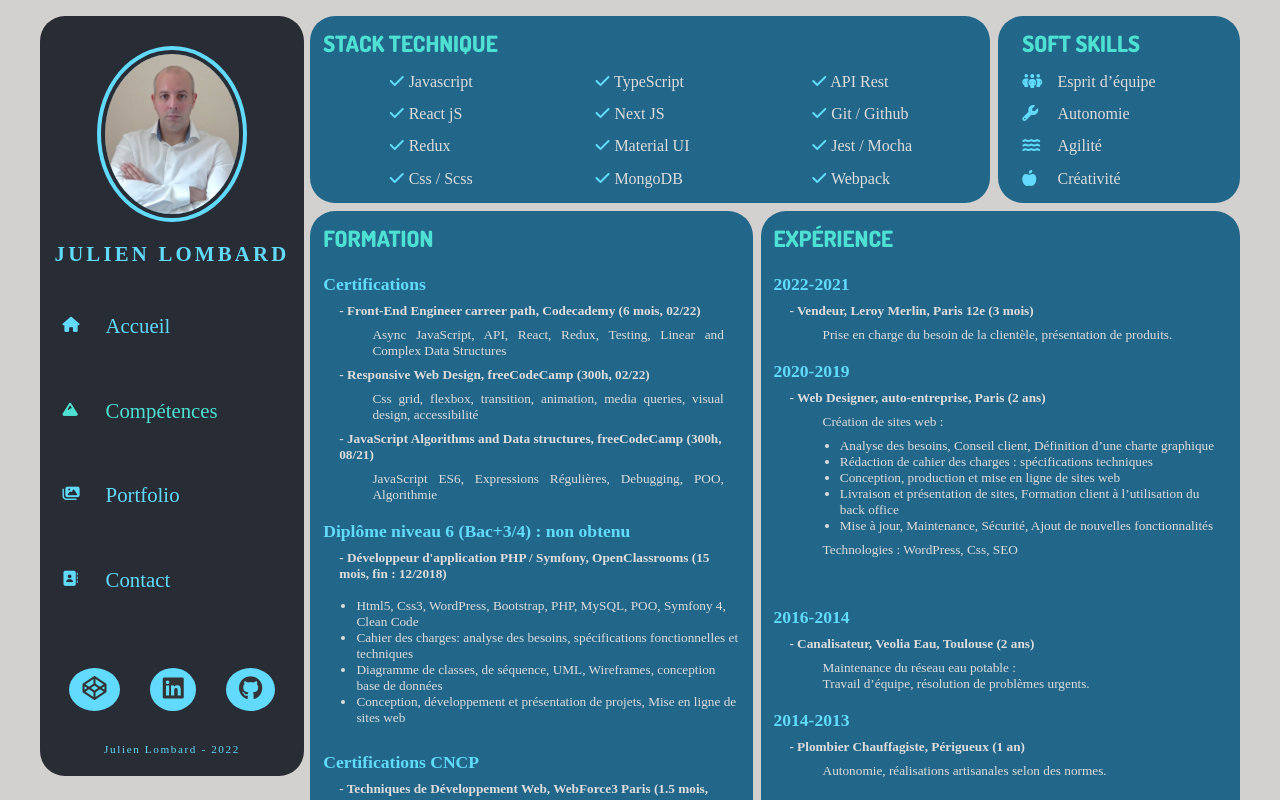
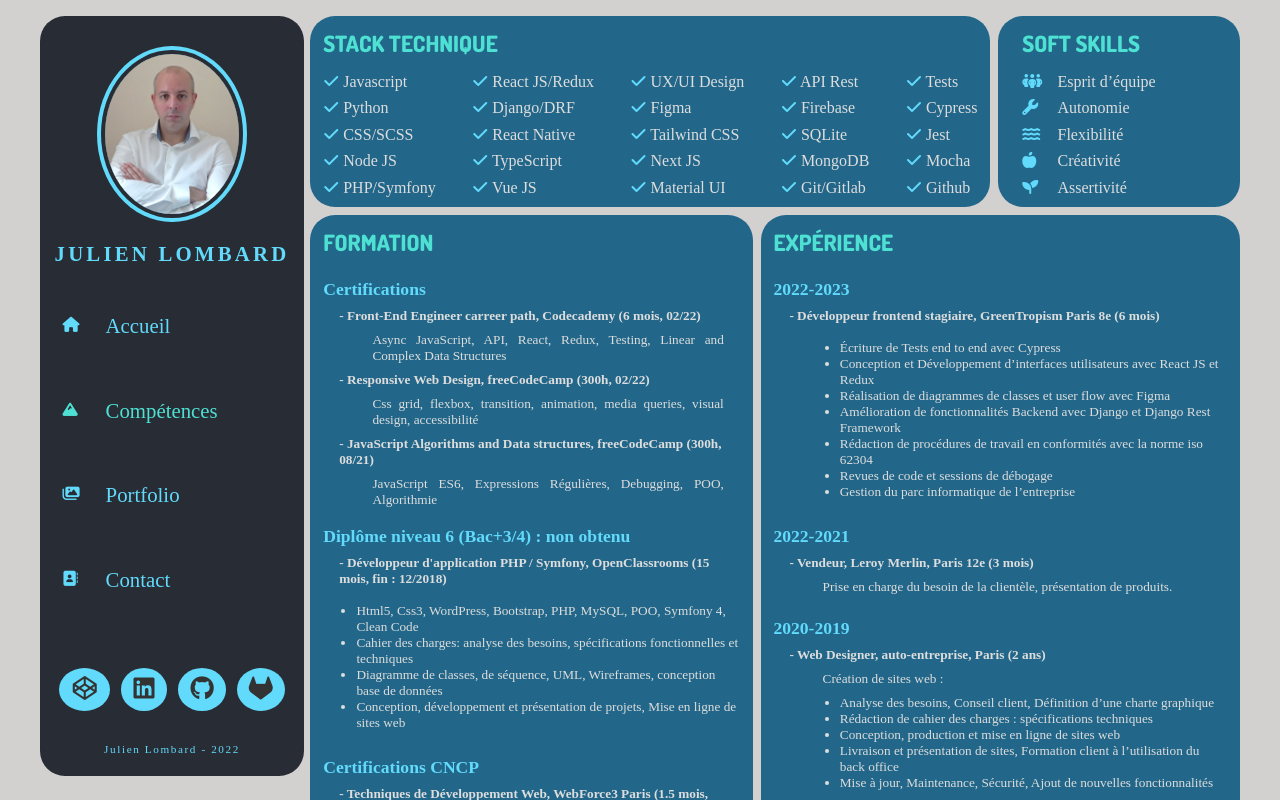
Before and after one commit to julienLombard/julien-lombard-developer-portfolio, a React (Create React App) app: page /competences in a window 1280 px wide. Shown: the top 800 px of the page. Built offline with nearby package versions, Linux system fonts and the light colour scheme; a web font is replaced by a local one.

Commit message:
2023 Update

```diff
--- a/src/components/Navigation.js
+++ b/src/components/Navigation.js
@@ -67,6 +67,15 @@ const Navigation = () => {
               <i className="fab fa-github"></i>{' '}
             </a>
           </li>
+          <li>
+            <a
+              href="https://gitlab.com/julienLombard"
+              target="_blank"
+              rel="noopener noreferrer"
+            >
+              <i className="fab fa-gitlab"></i>{' '}
+            </a>
+          </li>
         </ul>
         <div className="signature">
           <p>Julien Lombard - 2022</p>
--- a/src/components/knowledges/Experience.js
+++ b/src/components/knowledges/Experience.js
@@ -6,6 +6,33 @@ const Experience = () => {
       <h3>Expérience</h3>
       <div className="exp-1">
         <div>
+          <h4>2022-2023</h4>
+          <h5>
+            - Développeur frontend stagiaire, GreenTropism Paris 8e (6 mois)
+          </h5>
+          <ul>
+            <li>Écriture de Tests end to end avec Cypress</li>
+            <li>
+              Conception et Développement d’interfaces utilisateurs avec React
+              JS et Redux
+            </li>
+            <li>
+              Réalisation de diagrammes de classes et user flow avec Figma
+            </li>
+            <li>
+              Amélioration de fonctionnalités Backend avec Django et Django Rest
+              Framework
+            </li>
+            <li>
+              Rédaction de procédures de travail en conformités avec la norme
+              iso 62304
+            </li>
+            <li>Revues de code et sessions de débogage</li>
+            <li>Gestion du parc informatique de l’entreprise</li>
+          </ul>
+          <br />
+        </div>
+        <div>
           <h4>2022-2021</h4>
           <h5>- Vendeur, Leroy Merlin, Paris 12e (3 mois)</h5>
           <p>
@@ -13,6 +40,8 @@ const Experience = () => {
           </p>
           <br />
         </div>
+      </div>
+      <div className="exp-2">
         <div>
           <h4>2020-2019</h4>
           <h5>- Web Designer, auto-entreprise, Paris (2 ans)</h5>
@@ -37,21 +66,6 @@ const Experience = () => {
           <br />
         </div>
       </div>
-      <div className="exp-2">
-        <div>
-          <h4>2016-2014</h4>
-          <h5>- Canalisateur, Veolia Eau, Toulouse (2 ans)</h5>
-          <p>Maintenance du réseau eau potable :</p>
-          <p>Travail d’équipe, résolution de problèmes urgents.</p>
-          <br />
-        </div>
-        <div>
-          <h4>2014-2013</h4>
-          <h5>- Plombier Chauffagiste, Périgueux (1 an)</h5>
-          <p>Autonomie, réalisations artisanales selon des normes.</p>
-          <br />
-        </div>
-      </div>
     </div>
   );
 };
--- a/src/components/knowledges/Hobbies.js
+++ b/src/components/knowledges/Hobbies.js
@@ -15,11 +15,15 @@ const Hobbies = () => {
         </li>
         <li className="hobby">
           <i className="fa-solid fa-water"></i>
-          <span>Agilité</span>
+          <span>Flexibilité</span>
         </li>
         <li className="hobby">
           <i className="fas fa-apple-alt"></i>
           <span>Créativité</span>
+        </li>
+        <li className="hobby">
+          <i className="fas fa-seedling"></i>
+          <span>Assertivité</span>
         </li>
       </ul>
     </div>
--- a/src/components/knowledges/OtherSkills.js
+++ b/src/components/knowledges/OtherSkills.js
@@ -10,18 +10,44 @@ const OtherSkills = () => {
             <i className="fas fa-check"></i> Javascript
           </li>
           <li>
-            <i className="fas fa-check"></i> React jS
+            <i className="fas fa-check"></i> Python
           </li>
           <li>
-            <i className="fas fa-check"></i> Redux
+            <i className="fas fa-check"></i> CSS/SCSS
           </li>
           <li>
-            <i className="fas fa-check"></i> Css / Scss
+            <i className="fas fa-check"></i> Node JS
+          </li>
+          <li>
+            <i className="fas fa-check"></i> PHP/Symfony
           </li>
         </ul>
         <ul>
           <li>
+            <i className="fas fa-check"></i> React JS/Redux
+          </li>
+          <li>
+            <i className="fas fa-check"></i> Django/DRF
+          </li>
+          <li>
+            <i className="fas fa-check"></i> React Native
+          </li>
+          <li>
             <i className="fas fa-check"></i> TypeScript
+          </li>
+          <li>
+            <i className="fas fa-check"></i> Vue JS
+          </li>
+        </ul>
+        <ul>
+          <li>
+            <i className="fas fa-check"></i> UX/UI Design
+          </li>
+          <li>
+            <i className="fas fa-check"></i> Figma
+          </li>
+          <li>
+            <i className="fas fa-check"></i> Tailwind CSS
           </li>
           <li>
             <i className="fas fa-check"></i> Next JS
@@ -29,22 +55,39 @@ const OtherSkills = () => {
           <li>
             <i className="fas fa-check"></i> Material UI
           </li>
-          <li>
-            <i className="fas fa-check"></i> MongoDB
-          </li>
         </ul>
         <ul>
           <li>
             <i className="fas fa-check"></i> API Rest
           </li>
           <li>
-            <i className="fas fa-check"></i> Git / Github
+            <i className="fas fa-check"></i> Firebase
           </li>
           <li>
-            <i className="fas fa-check"></i> Jest / Mocha
+            <i className="fas fa-check"></i> SQLite
           </li>
           <li>
-            <i className="fas fa-check"></i> Webpack
+            <i className="fas fa-check"></i> MongoDB
+          </li>
+          <li>
+            <i className="fas fa-check"></i> Git/Gitlab
+          </li>
+        </ul>
+        <ul>
+          <li>
+            <i className="fas fa-check"></i> Tests
+          </li>
+          <li>
+            <i className="fas fa-check"></i> Cypress
+          </li>
+          <li>
+            <i className="fas fa-check"></i> Jest
+          </li>
+          <li>
+            <i className="fas fa-check"></i> Mocha
+          </li>
+          <li>
+            <i className="fas fa-check"></i> Github
           </li>
         </ul>
       </div>
--- a/src/pages/Home.js
+++ b/src/pages/Home.js
@@ -10,7 +10,7 @@ const Home = () => {
           <h1>Julien Lombard</h1>
           <h2>Développeur Front-end React JS</h2>
           <div className="pdf">
-            <a href="./media/CV_JulienLombard_2022.pdf" target="_blank">
+            <a href="./media/CV_JulienLombard_2023.pdf" target="_blank">
               Télécharger CV
             </a>
           </div>
--- a/src/styles/pages/_knowledges.scss
+++ b/src/styles/pages/_knowledges.scss
@@ -33,7 +33,7 @@
 
       .list {
         display: flex;
-        width: 80%;
+        width: 100%;
         height: 100%;
         margin: 0 auto;
         justify-content: space-between;
```
Also changed, not shown: 2 other files (tests, documents, lock files or other folders).
